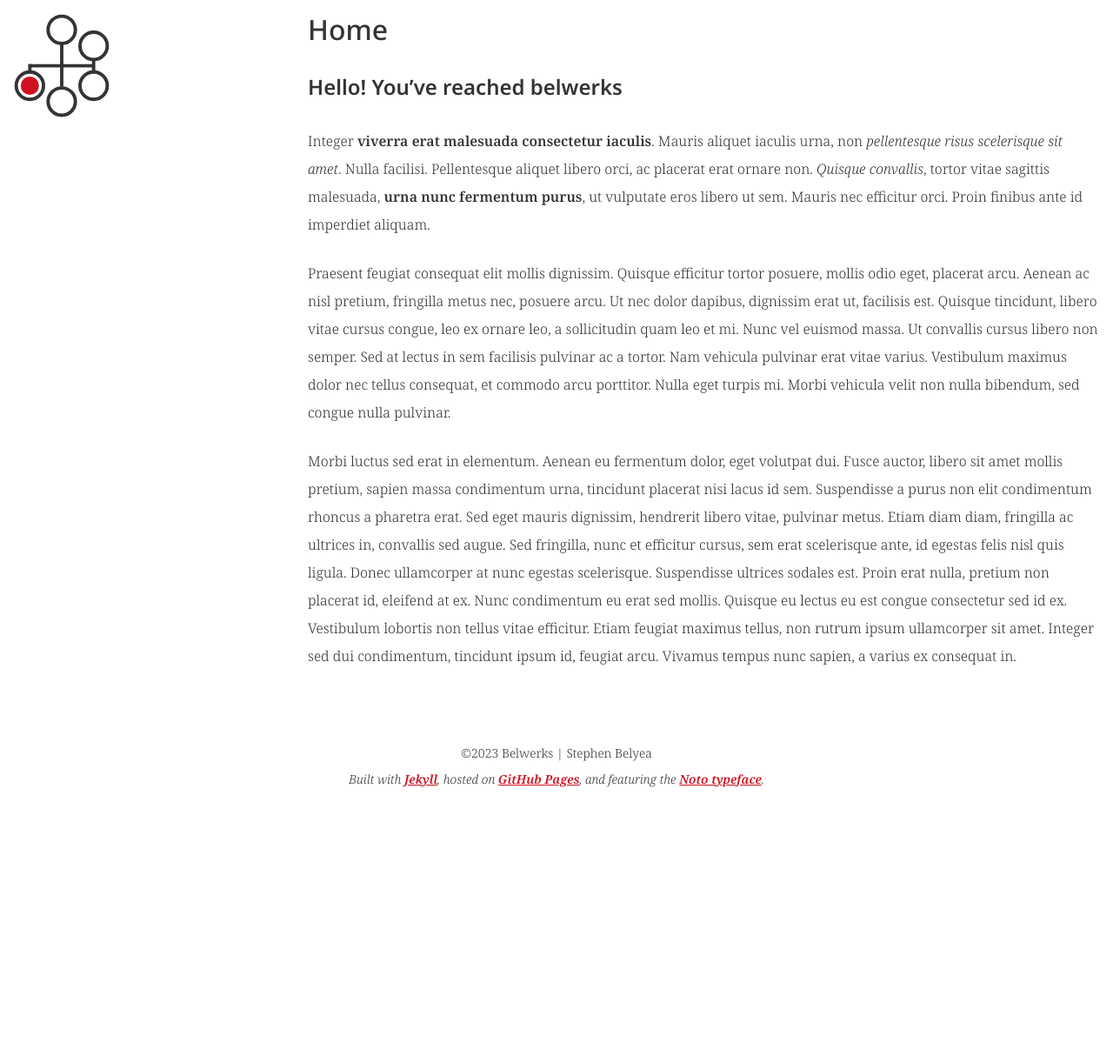
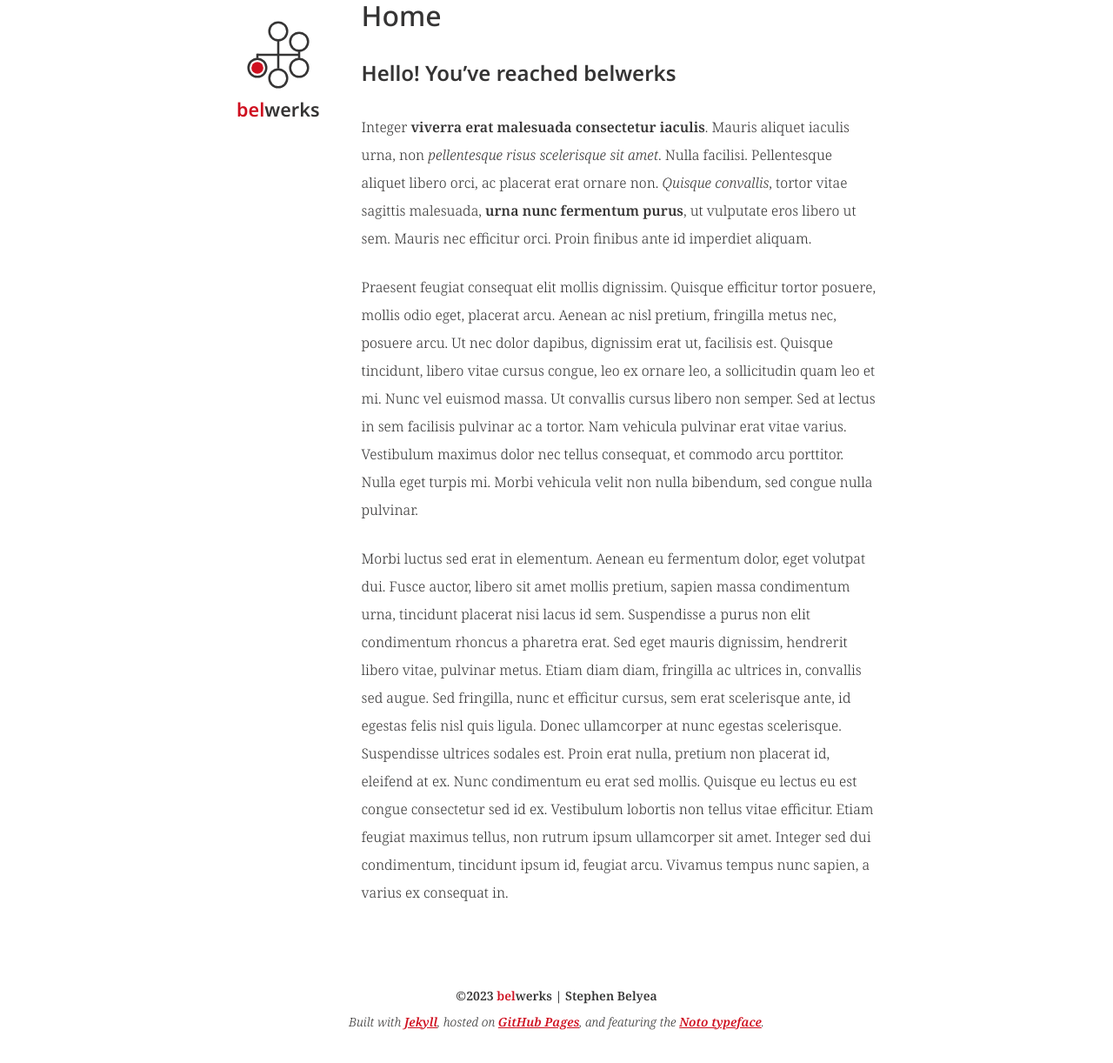
Before and after one commit to stephenbelyea/belwerks-site-2023, a Jekyll site: the page built from index.md, in a window 1280 px wide. Shown: the whole page at 87% size. Built offline with Jekyll 4.4.1, drawn with Linux system fonts in a browser that asks for light colours; before the commit the page ends 944 px from its top, so only the background shows below that.

Commit message:
Break out separate stylesheets for includes components, styling for logo

```diff
--- a/_includes/footer.html
+++ b/_includes/footer.html
@@ -1,6 +1,6 @@
 <span class="visually-hidden" id="link-new-tab">opens new tab</span>
 <footer>
-  <p>&copy;{{ 'now' | date: "%Y" }} {{ site.title }} | {{ site.owner }}
+  <p class="bold">&copy;{{ 'now' | date: "%Y" }} {% include site-name.html %} | {{ site.owner }}
   </p>
   <p>
     <em>Built with
--- a/_includes/logo.html
+++ b/_includes/logo.html
@@ -1,76 +1,4 @@
-<div class="logo" role="presentation">
-  <svg
-    xmlns="http://www.w3.org/2000/svg"
-    viewBox="0 0 84 91"
-    width="110">
-    <title>{{ site.title }}</title>
-    <circle
-      cx="42"
-      cy="14"
-      r="12"
-      stroke="#353434"
-      strokeWidth="3"
-      fill="none" />
-    <circle
-      cx="70"
-      cy="28"
-      r="12"
-      stroke="#353434"
-      strokeWidth="3"
-      fill="none" />
-    <circle
-      cx="14"
-      cy="63"
-      r="8"
-      fill="#cf1020" />
-    <circle
-      cx="14"
-      cy="63"
-      r="12"
-      stroke="#353434"
-      strokeWidth="3"
-      fill="none" />
-    <circle
-      cx="42"
-      cy="77"
-      r="12"
-      stroke="#353434"
-      strokeWidth="3"
-      fill="none" />
-    <circle
-      cx="70"
-      cy="63"
-      r="12"
-      stroke="#353434"
-      strokeWidth="3"
-      fill="none" />
-    <line
-      x1="14"
-      x2="70"
-      y1="45.5"
-      y2="45.5"
-      stroke="#353434"
-      strokeWidth="3" />
-    <line
-      x1="42"
-      x2="42"
-      y1="26"
-      y2="64"
-      stroke="#353434"
-      strokeWidth="3" />
-    <line
-      x1="14"
-      x2="14"
-      y1="44"
-      y2="50"
-      stroke="#353434"
-      strokeWidth="3" />
-    <line
-      x1="70"
-      x2="70"
-      y1="40"
-      y2="50"
-      stroke="#353434"
-      strokeWidth="3" />
-  </svg>
+<div class="logo alt-font">
+  {% include site-icon.html %}
+  {% include site-name.html %}
 </div>
--- /dev/null
+++ b/_includes/site-icon.html
@@ -0,0 +1,76 @@
+<div class="site-icon" role="presentation">
+  <svg
+    xmlns="http://www.w3.org/2000/svg"
+    viewBox="0 0 84 91"
+    width="110">
+    <title>{{ site.title }}</title>
+    <circle
+      cx="42"
+      cy="14"
+      r="12"
+      stroke="#353434"
+      strokeWidth="3"
+      fill="none" />
+    <circle
+      cx="70"
+      cy="28"
+      r="12"
+      stroke="#353434"
+      strokeWidth="3"
+      fill="none" />
+    <circle
+      cx="14"
+      cy="63"
+      r="8"
+      fill="#cf1020" />
+    <circle
+      cx="14"
+      cy="63"
+      r="12"
+      stroke="#353434"
+      strokeWidth="3"
+      fill="none" />
+    <circle
+      cx="42"
+      cy="77"
+      r="12"
+      stroke="#353434"
+      strokeWidth="3"
+      fill="none" />
+    <circle
+      cx="70"
+      cy="63"
+      r="12"
+      stroke="#353434"
+      strokeWidth="3"
+      fill="none" />
+    <line
+      x1="14"
+      x2="70"
+      y1="45.5"
+      y2="45.5"
+      stroke="#353434"
+      strokeWidth="3" />
+    <line
+      x1="42"
+      x2="42"
+      y1="26"
+      y2="64"
+      stroke="#353434"
+      strokeWidth="3" />
+    <line
+      x1="14"
+      x2="14"
+      y1="44"
+      y2="50"
+      stroke="#353434"
+      strokeWidth="3" />
+    <line
+      x1="70"
+      x2="70"
+      y1="40"
+      y2="50"
+      stroke="#353434"
+      strokeWidth="3" />
+  </svg>
+</div>
--- /dev/null
+++ b/_includes/site-name.html
@@ -0,0 +1,3 @@
+<span class="site-name">
+  <span class="alt-colour">bel</span>werks
+</span>
--- /dev/null
+++ b/_sass/includes/_footer.scss
@@ -0,0 +1,8 @@
+footer {
+  text-align: center;
+  padding: 1rem 1rem 2rem;
+
+  p {
+    margin: 0.1em 0;
+  }
+}
--- /dev/null
+++ b/_sass/includes/_logo.scss
@@ -0,0 +1,9 @@
+.logo {
+  text-align: center;
+  margin: 1.5rem auto;
+
+  .site-name {
+    font-size: 1.35rem;
+    line-height: 1;
+  }
+}
--- /dev/null
+++ b/_sass/includes/_site-icon.scss
@@ -0,0 +1,13 @@
+.site-icon {
+  max-width: 4.5rem;
+  margin: 0 auto;
+
+  svg {
+    max-width: 100%;
+  }
+
+  circle,
+  line {
+    stroke-width: 0.185rem;
+  }
+}
--- a/_sass/minima.scss
+++ b/_sass/minima.scss
@@ -3,8 +3,5 @@
 "minima/layout",
 "minima/typography";
 
-.logo {
-  circle, line {
-    stroke-width: 0.185rem;
-  }
-}
+@import "includes/site-icon",
+"includes/logo", "includes/footer";
--- a/_sass/minima/_layout.scss
+++ b/_sass/minima/_layout.scss
@@ -1,14 +1,15 @@
 .wrapper {
   display: grid;
-  gap: 1.5rem;
-  grid-template-columns: 1fr 3fr;
+  gap: 3rem;
+  grid-template-columns: auto 1fr;
   grid-template-rows: 1fr auto;
   grid-template-areas:
     "side main"
     "foot foot";
   min-height: 100vh;
-  overflow-x: hidden;
-  width: 100%;
+  width: 95vw;
+  max-width: 46rem;
+  margin: 0 auto;
 
   >aside {
     grid-area: side;
@@ -22,12 +23,3 @@
     grid-area: foot;
   }
 }
-
-.panel {
-  padding: 1rem;
-}
-
-footer {
-  text-align: center;
-  padding: 1rem 1rem 2rem;
-}
--- a/_sass/minima/_typography.scss
+++ b/_sass/minima/_typography.scss
@@ -19,7 +19,7 @@ body {
   color: var(--colour-body);
 }
 
-a, .alt {
+a, .alt-colour {
   color: var(--colour-link);
 }
 
@@ -27,18 +27,18 @@ strong, .bold, main a, footer a {
   font-weight: var(--font-weight-bold);
 }
 
+footer p, .small, small {
+  font-size: 0.875rem;
+}
+
 main p {
   margin: 1em 0 1.5em;
 }
 
-footer p {
-  font-size: 0.875rem;
-  margin: 0.15em 0;
-}
-
 h2,
 h4,
-h6 {
+h6,
+.alt-font {
   font-family: var(--font-family-heading);
   font-weight: var(--font-weight-heading);
 }
```
